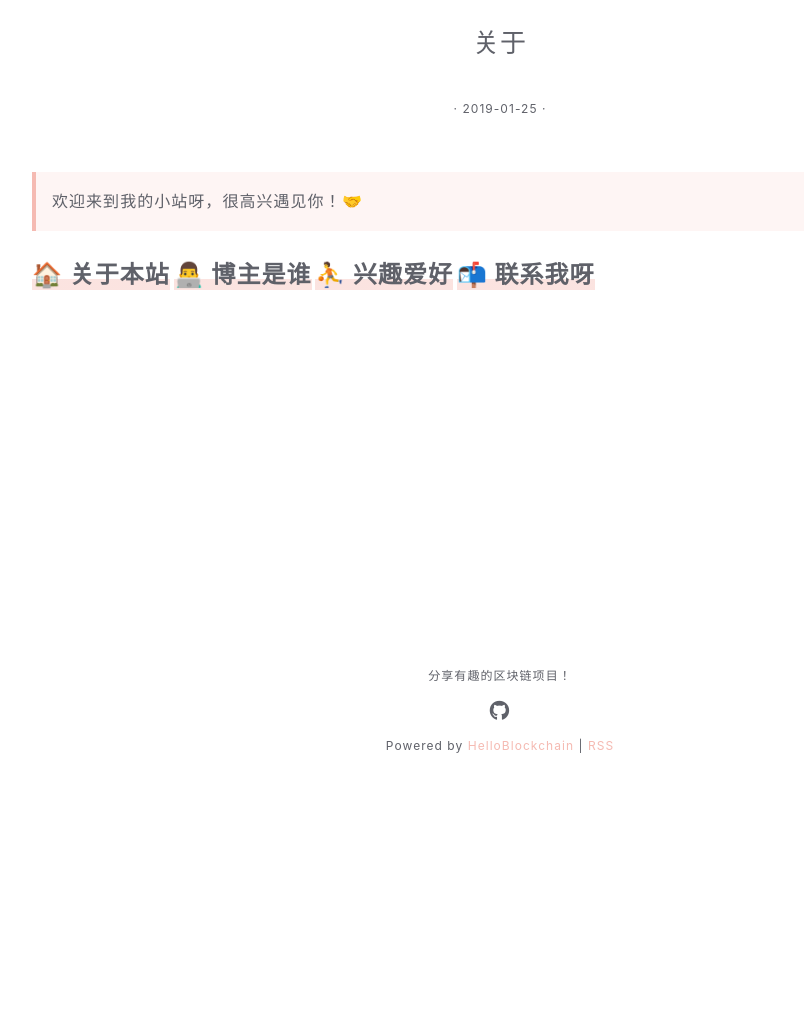
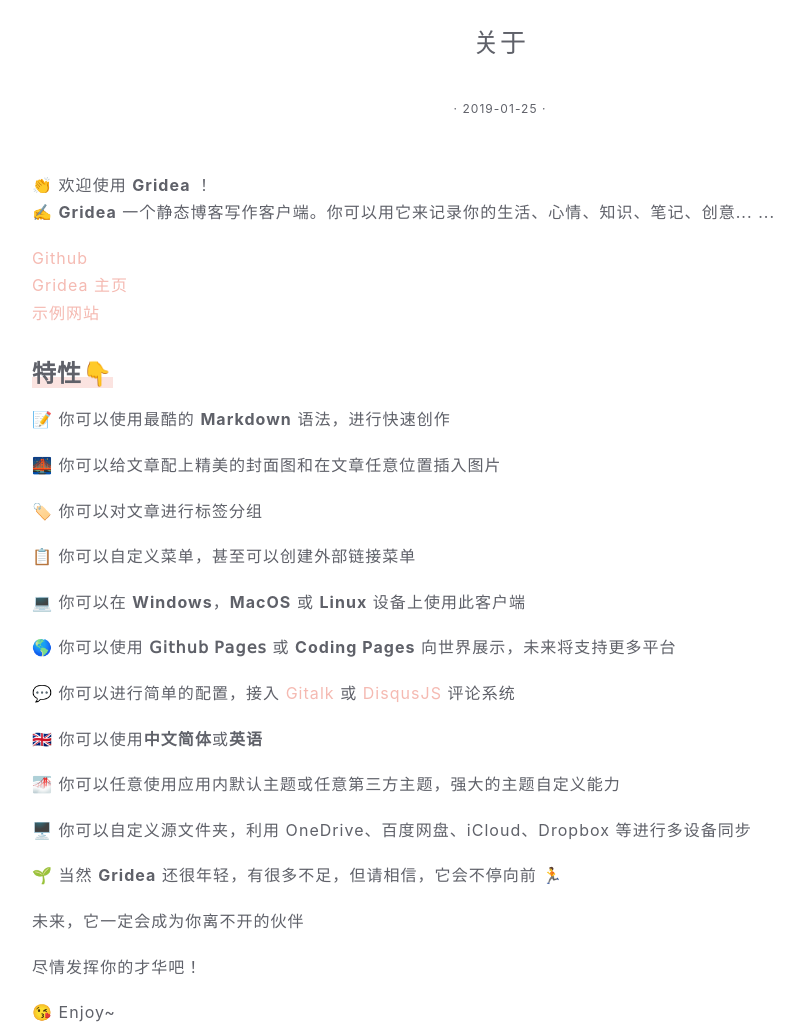
Before and after one commit to HelloBlockchainClub/HelloBlockchainClub.github.io, a plain HTML site: page about/index.html in a window 1280 px wide. Shown: the part 152-1182 px from the top of the page, without its empty margins (140-944 px from the left). Before the commit the page ends 931 px from the top, so only its background shows below. Drawn offline with nearby package versions, Linux system fonts and the light colour scheme; files whose address does not match are found by name.

Commit message:
update from gridea: 2020-02-29 17:32:18

```diff
--- a/about/index.html
+++ b/about/index.html
@@ -4,7 +4,7 @@
 <meta name="description" content=""/>
 <meta name="viewport" content="width=device-width, initial-scale=1"/>
 <title>关于 | 你好区块链</title>
-<link rel="shortcut icon" href="https://HelloBlockchainClub.github.io/favicon.ico?v=1582968598333">
+<link rel="shortcut icon" href="https://HelloBlockchainClub.github.io/favicon.ico?v=1582968731501">
 <link href="https://cdn.bootcss.com/font-awesome/5.11.2/css/all.css" rel="stylesheet">
 <link rel="stylesheet" href="https://HelloBlockchainClub.github.io/styles/main.css">
 <link rel="stylesheet" href="https://stackpath.bootstrapcdn.com/bootstrap/4.4.1/css/bootstrap.min.css"
@@ -96,13 +96,27 @@
 
                 </div>
                 <div class="post-content">
-                    <blockquote>
-<p>欢迎来到我的小站呀，很高兴遇见你！🤝</p>
-</blockquote>
-<h2 id="关于本站">🏠 关于本站</h2>
-<h2 id="博主是谁">👨‍💻 博主是谁</h2>
-<h2 id="兴趣爱好">⛹ 兴趣爱好</h2>
-<h2 id="联系我呀">📬 联系我呀</h2>
+                    <p>👏  欢迎使用 <strong>Gridea</strong> ！<br>
+✍️  <strong>Gridea</strong> 一个静态博客写作客户端。你可以用它来记录你的生活、心情、知识、笔记、创意... ...</p>
+<!-- more -->
+<p><a href="https://github.com/getgridea/gridea">Github</a><br>
+<a href="https://gridea.dev/">Gridea 主页</a><br>
+<a href="http://fehey.com/">示例网站</a></p>
+<h2 id="特性">特性👇</h2>
+<p>📝  你可以使用最酷的 <strong>Markdown</strong> 语法，进行快速创作</p>
+<p>🌉  你可以给文章配上精美的封面图和在文章任意位置插入图片</p>
+<p>🏷️  你可以对文章进行标签分组</p>
+<p>📋  你可以自定义菜单，甚至可以创建外部链接菜单</p>
+<p>💻  你可以在 <strong>Windows</strong>，<strong>MacOS</strong> 或 <strong>Linux</strong> 设备上使用此客户端</p>
+<p>🌎  你可以使用 <strong>𝖦𝗂𝗍𝗁𝗎𝖻 𝖯𝖺𝗀𝖾𝗌</strong> 或 <strong>Coding Pages</strong> 向世界展示，未来将支持更多平台</p>
+<p>💬  你可以进行简单的配置，接入 <a href="https://github.com/gitalk/gitalk">Gitalk</a> 或 <a href="https://github.com/SukkaW/DisqusJS">DisqusJS</a> 评论系统</p>
+<p>🇬🇧  你可以使用<strong>中文简体</strong>或<strong>英语</strong></p>
+<p>🌁  你可以任意使用应用内默认主题或任意第三方主题，强大的主题自定义能力</p>
+<p>🖥  你可以自定义源文件夹，利用 OneDrive、百度网盘、iCloud、Dropbox 等进行多设备同步</p>
+<p>🌱 当然 <strong>Gridea</strong> 还很年轻，有很多不足，但请相信，它会不停向前 🏃</p>
+<p>未来，它一定会成为你离不开的伙伴</p>
+<p>尽情发挥你的才华吧！</p>
+<p>😘 Enjoy~</p>
 
                 </div>
             </article>
--- a/atom.xml
+++ b/atom.xml
@@ -2,7 +2,7 @@
 <feed xmlns="http://www.w3.org/2005/Atom">
     <id>https://HelloBlockchainClub.github.io</id>
     <title>你好区块链</title>
-    <updated>2020-02-29T09:30:00.596Z</updated>
+    <updated>2020-02-29T09:32:18.248Z</updated>
     <generator>https://github.com/jpmonette/feed</generator>
     <link rel="alternate" href="https://HelloBlockchainClub.github.io"/>
     <link rel="self" href="https://HelloBlockchainClub.github.io/atom.xml"/>
```
Also changed, not shown: PUO_IDSCx/index.html (+1 -1 lines), archives/index.html (+1 -1 lines), hello-gridea/index.html (+1 -1 lines), index.html (+1 -1 lines), tags/index.html (+1 -1 lines).
